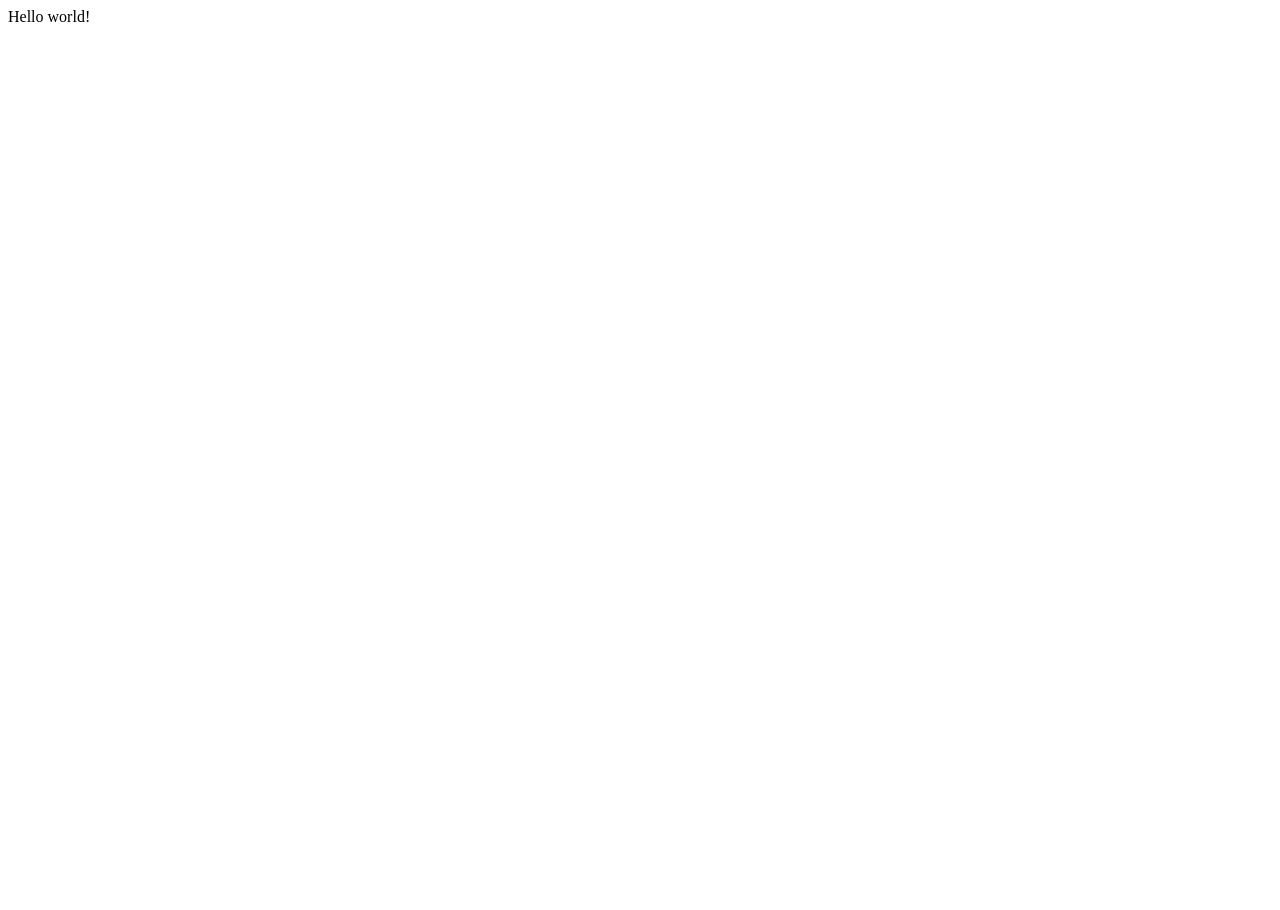
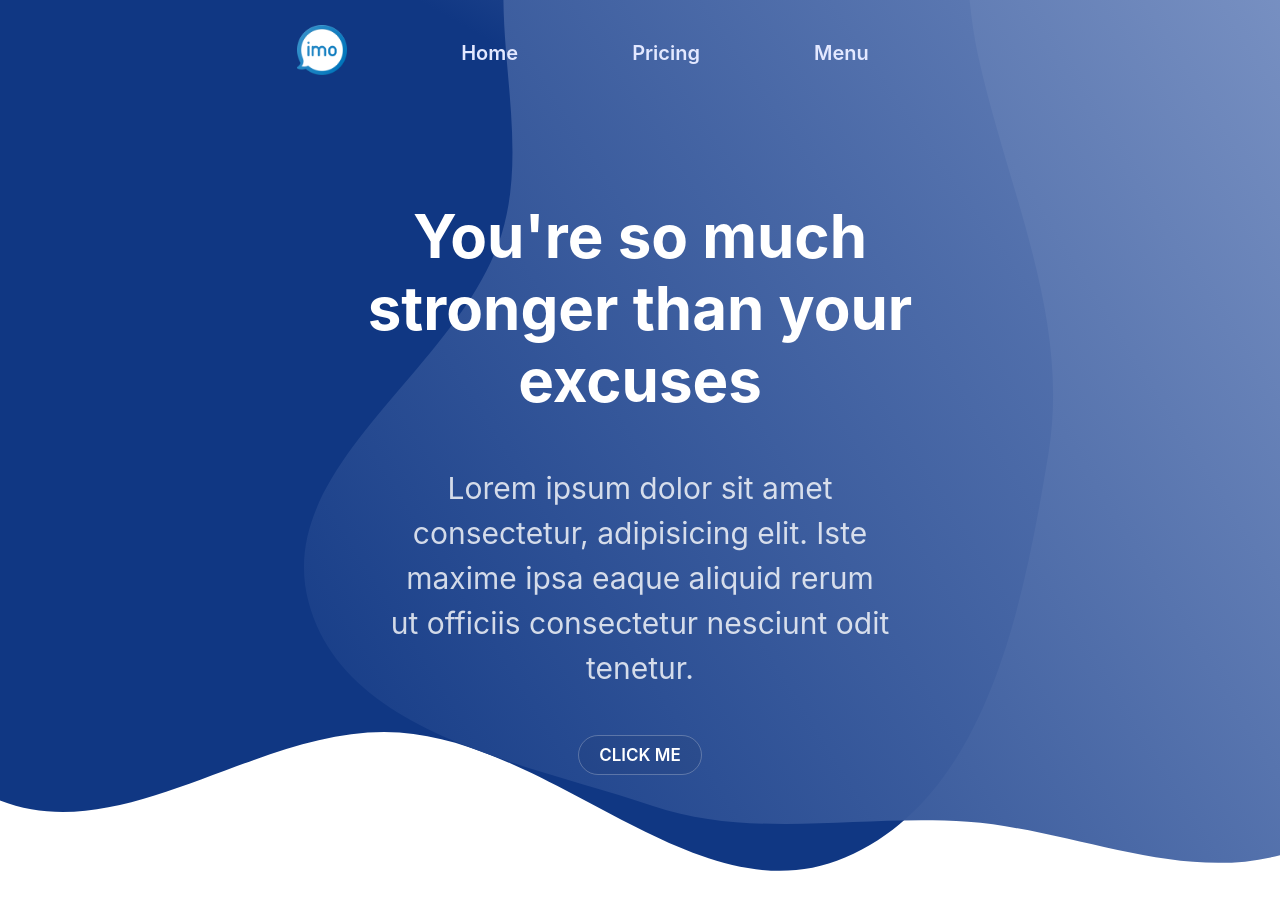
Before and after one commit to jorgesisco/jsc-development, a Gatsby site: page / in a window 1280 px wide. Before the commit the page ends 800 px from the top, so only its background shows below. Built offline with nearby package versions, Linux system fonts and the light colour scheme; Gatsby itself is replaced by a stand-in of ours.

Commit message:
made Hero and Header

```diff
--- /dev/null
+++ b/src/components/Header.js
@@ -0,0 +1,56 @@
+import React from "react"
+import styled from "styled-components"
+import Link from "gatsby-link"
+
+const HeaderContainer = styled.div`
+  position: fixed;
+  width: 100%;
+  padding: 25px 0;
+  z-index: 100;
+
+  @media (max-width: 640px) {
+    padding: 10px 0;
+  }
+  a:nth-child(5) {
+    display: none;
+  }
+`
+
+const HeaderGroup = styled.div`
+  display: grid;
+  grid-template-columns: repeat(5, auto);
+  max-width: 800px;
+  margin: auto;
+  align-items: center;
+  /* background: #212c4f; */
+  justify-items: center;
+  img {
+    width: 50px;
+  }
+  a {
+    text-decoration: none;
+    color: black;
+  }
+
+  @media (max-width: 640px) {
+    grid-template-columns: repeat(4, auto);
+  }
+`
+
+const Header = () => (
+  <HeaderContainer>
+    <HeaderGroup>
+      <Link to="/">
+        <img
+          src={require("../images/iconfinder_social_media_social_media_logo_imo_2993747.png")}
+        ></img>
+      </Link>
+      <Link to="/home">Home</Link>
+      <Link to="/pricing">Pricing</Link>
+      <Link to="/menu">Menu</Link>
+      <Link to="/Contact">Contact</Link>
+    </HeaderGroup>
+  </HeaderContainer>
+)
+
+export default Header
--- /dev/null
+++ b/src/pages/index.css
@@ -0,0 +1,3 @@
+* {
+  margin: 0;
+}
--- a/src/pages/index.js
+++ b/src/pages/index.js
@@ -1,5 +1,112 @@
 import React from "react"
+import styled from "styled-components"
+import Link from "gatsby-link"
+import Header from "../components/Header"
+import "./index.css"
+import img from "../images/Background.svg"
+
+const Body = styled.div`
+  font-family: -apple-system, BlinkMacSystemFont, "Segoe UI", Roboto, Oxygen,
+    Ubuntu, Cantarell, "Open Sans", "Helvetica Neue", sans-serif;
+  margin: 0;
+  font-size: 20px;
+  -webkit-font-smoothing: antialiased;
+  line-height: 1.3;
+
+  a {
+    color: #e3e8ff;
+    text-decoration: none;
+    font-weight: 600;
+  }
+`
+
+const Hero = styled.body`
+  background-image: url(${img});
+  background-size: cover;
+  background-position: center;
+  position: relative;
+  height: 1020px;
+  z-index: 0;
+
+  h1 {
+    margin: 0;
+    color: white;
+    font-size: 60px;
+    line-height: 1.2;
+    opacity: 0;
+    animation: HeroAnimation;
+    animation-duration: 3s;
+    animation-delay: 0.1s;
+    animation-fill-mode: forwards;
+    animation-timing-function: cubic-bezier(0.2, 0.8, 0.2, 1);
+  }
+  p {
+    color: rgba(255, 255, 255, 0.8);
+    font-size: 30px;
+    line-height: 1.5;
+    animation: HeroAnimation 3s 0.2s forwards cubic-bezier(0.2, 0.8, 0.2, 1);
+    opacity: 0;
+    padding: 50px;
+  }
+  a {
+    font-size: 17px;
+    font-weight: 600;
+    color: white;
+    text-transform: uppercase;
+    background-color: rgba(0, 0, 0, 0.05);
+    border: 1px solid rgba(255, 255, 255, 0.25);
+    border-radius: 20px;
+    padding: 9px 20px;
+    transition: 0.8s cubic-bezier(0.2, 0.8, 0.2, 1);
+  }
+  a:hover {
+    background: white;
+    color: black;
+  }
+
+  @keyframes HeroAnimation {
+    0% {
+      opacity: 0;
+      transform: translateY(20px);
+    }
+    100% {
+      opacity: 1;
+      transform: translateY(0px);
+    }
+  }
+`
+
+const HeroContent = styled.div`
+  height: 900px;
+  margin: auto;
+  max-width: 600px;
+  padding: 200px 50px;
+  text-align: center;
+
+  a {
+    top: 700px;
+  }
+`
+
+const HeroText = styled.div``
 
 export default function Home() {
-  return <div>Hello world!</div>
+  return (
+    <Body>
+      <Header />
+      <Hero image={require("../images/Background.svg")}>
+        <HeroContent>
+          <HeroText>
+            <h1>You're so much stronger than your excuses</h1>
+            <p>
+              Lorem ipsum dolor sit amet consectetur, adipisicing elit. Iste
+              maxime ipsa eaque aliquid rerum ut officiis consectetur nesciunt
+              odit tenetur.
+            </p>
+            <Link to="/ourservices">Click me</Link>
+          </HeroText>
+        </HeroContent>
+      </Hero>
+    </Body>
+  )
 }
```
Also changed, not shown: package.json (+5 -2 lines), src/images/Background.svg (added), src/images/iconfinder_social_media_social_media_logo_imo_2993747.png (added), 1 other file.
